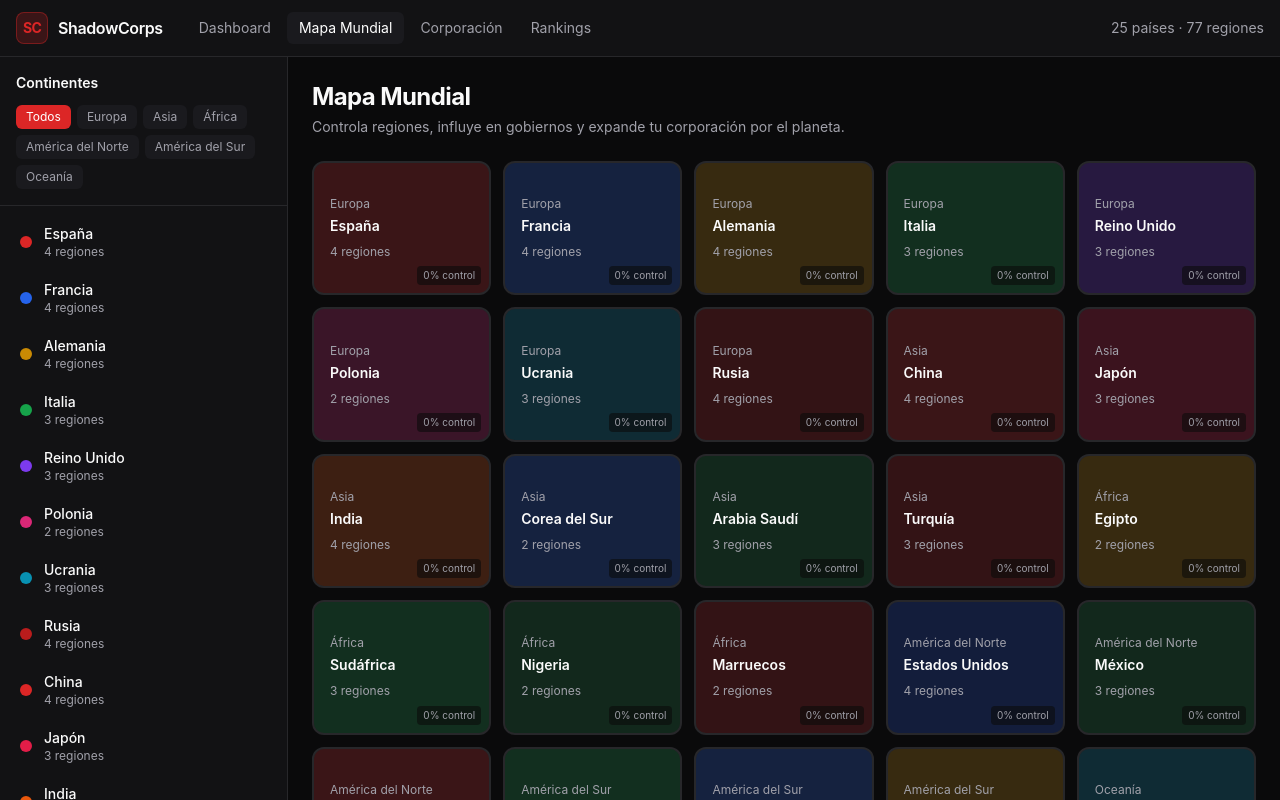
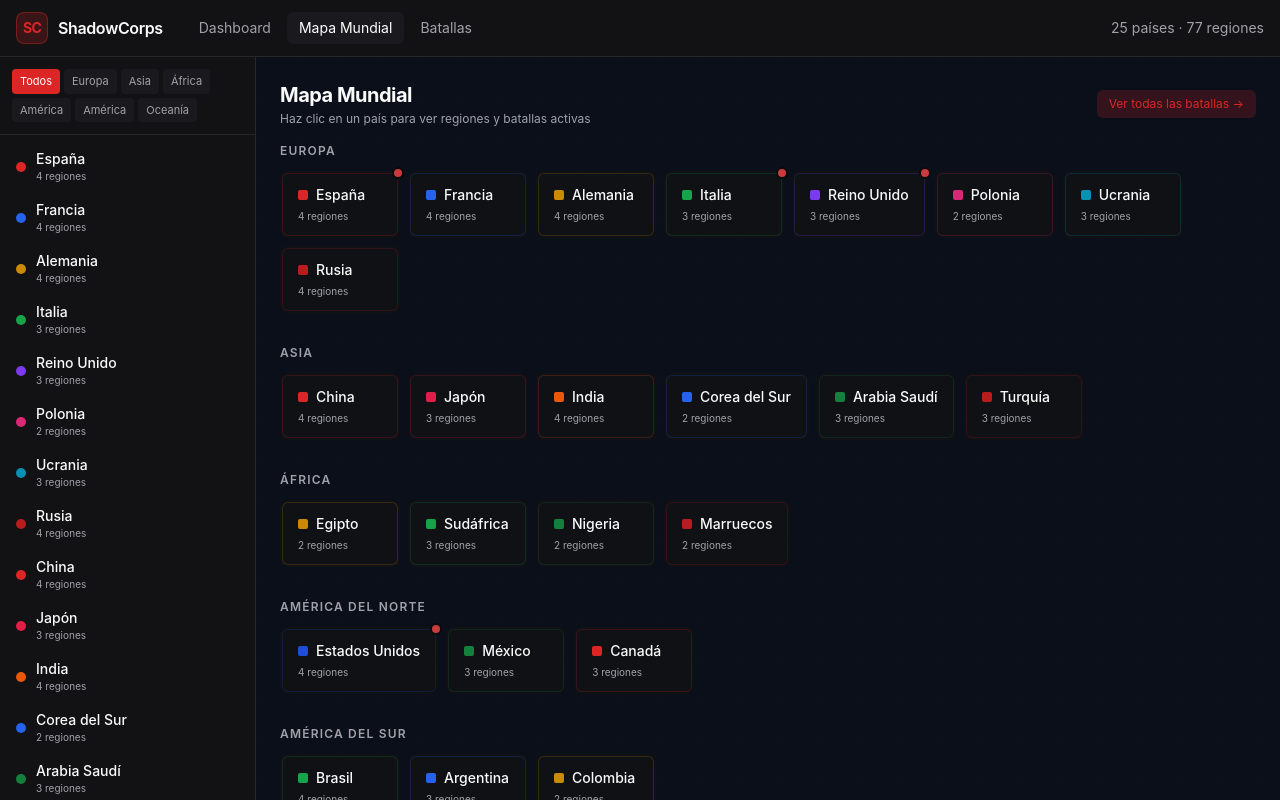
Before and after one commit to ViGarPastSP/shadow-corporations, a Next.js app: page /map in a window 1280 px wide. Shown: the top 800 px of the page. Built offline with nearby package versions, Linux system fonts and the light colour scheme.

Commit message:
Restore full package.json + real interactive world map page

```diff
--- a/src/app/map/page.tsx
+++ b/src/app/map/page.tsx
@@ -3,6 +3,7 @@
 import { useState } from "react";
 import Link from "next/link";
 import { COUNTRIES, REGIONS, CONTINENTS, getRegionsByCountry } from "@/data/countries";
+import { MOCK_BATTLES } from "@/data/battles";
 
 export default function MapPage() {
   const [selectedCountry, setSelectedCountry] = useState<string | null>(null);
@@ -14,10 +15,12 @@ export default function MapPage() {
 
   const selected = selectedCountry ? COUNTRIES.find((c) => c.id === selectedCountry) : null;
   const regions = selectedCountry ? getRegionsByCountry(selectedCountry) : [];
+  const countryBattles = selectedCountry
+    ? MOCK_BATTLES.filter((b) => b.location.startsWith(selectedCountry))
+    : [];
 
   return (
     <div className="min-h-screen bg-background flex flex-col">
-      {/* Header */}
       <header className="border-b border-border bg-surface sticky top-0 z-50">
         <div className="max-w-7xl mx-auto px-4 h-14 flex items-center justify-between">
           <div className="flex items-center gap-6">
@@ -28,166 +31,171 @@ export default function MapPage() {
               <span className="font-semibold tracking-tight">ShadowCorps</span>
             </Link>
             <nav className="hidden md:flex items-center gap-1 text-sm">
-              <Link href="/dashboard" className="px-3 py-1.5 rounded-md text-muted hover:text-white transition">
-                Dashboard
-              </Link>
-              <Link href="/map" className="px-3 py-1.5 rounded-md bg-surface2 text-white">
-                Mapa Mundial
-              </Link>
-              <Link href="#" className="px-3 py-1.5 rounded-md text-muted hover:text-white transition">
-                Corporación
-              </Link>
-              <Link href="#" className="px-3 py-1.5 rounded-md text-muted hover:text-white transition">
-                Rankings
-              </Link>
+              <Link href="/dashboard" className="px-3 py-1.5 rounded-md text-muted hover:text-white transition">Dashboard</Link>
+              <Link href="/map" className="px-3 py-1.5 rounded-md bg-surface2 text-white">Mapa Mundial</Link>
+              <Link href="/battles" className="px-3 py-1.5 rounded-md text-muted hover:text-white transition">Batallas</Link>
             </nav>
           </div>
-          <div className="text-sm text-muted">
-            {COUNTRIES.length} países · {REGIONS.length} regiones
-          </div>
+          <div className="text-sm text-muted">{COUNTRIES.length} países · {REGIONS.length} regiones</div>
         </div>
       </header>
 
       <div className="flex-1 flex overflow-hidden">
-        {/* Sidebar - Continents & Countries */}
-        <aside className="w-72 border-r border-border bg-surface overflow-y-auto shrink-0">
-          <div className="p-4 border-b border-border">
-            <h2 className="font-semibold text-sm mb-3">Continentes</h2>
-            <div className="flex flex-wrap gap-1.5">
+        {/* Left sidebar */}
+        <aside className="w-64 border-r border-border bg-surface overflow-y-auto shrink-0 hidden md:block">
+          <div className="p-3 border-b border-border">
+            <div className="flex flex-wrap gap-1">
               <button
-                onClick={() => setSelectedContinent(null)}
-                className={`text-xs px-2.5 py-1 rounded-md transition ${
-                  !selectedContinent
-                    ? "bg-primary text-white"
-                    : "bg-surface2 text-muted hover:text-white"
+                onClick={() => { setSelectedContinent(null); setSelectedCountry(null); }}
+                className={`text-[11px] px-2 py-1 rounded transition ${
+                  !selectedContinent ? "bg-primary text-white" : "bg-surface2 text-muted hover:text-white"
                 }`}
-              >
-                Todos
-              </button>
+              >Todos</button>
               {CONTINENTS.map((c) => (
                 <button
                   key={c}
-                  onClick={() => {
-                    setSelectedContinent(c);
-                    setSelectedCountry(null);
-                  }}
-                  className={`text-xs px-2.5 py-1 rounded-md transition ${
-                    selectedContinent === c
-                      ? "bg-primary text-white"
-                      : "bg-surface2 text-muted hover:text-white"
+                  onClick={() => { setSelectedContinent(c); setSelectedCountry(null); }}
+                  className={`text-[11px] px-2 py-1 rounded transition ${
+                    selectedContinent === c ? "bg-primary text-white" : "bg-surface2 text-muted hover:text-white"
                   }`}
-                >
-                  {c}
-                </button>
+                >{c.split(" ")[0]}</button>
               ))}
             </div>
           </div>
-
-          <div className="p-2">
+          <div className="p-1.5">
             {filteredCountries.map((country) => (
               <button
                 key={country.id}
                 onClick={() => setSelectedCountry(country.id)}
-                className={`w-full flex items-center gap-3 px-3 py-2.5 rounded-lg text-left transition ${
-                  selectedCountry === country.id
-                    ? "bg-surface2 border border-border"
-                    : "hover:bg-surface2/50"
+                className={`w-full flex items-center gap-2.5 px-2.5 py-2 rounded-lg text-left transition ${
+                  selectedCountry === country.id ? "bg-surface2" : "hover:bg-surface2/50"
                 }`}
               >
-                <div
-                  className="w-3 h-3 rounded-full shrink-0"
-                  style={{ backgroundColor: country.color }}
-                />
+                <div className="w-2.5 h-2.5 rounded-full shrink-0" style={{ backgroundColor: country.color }} />
                 <div className="min-w-0">
                   <div className="text-sm font-medium truncate">{country.name}</div>
-                  <div className="text-xs text-muted">{country.regions.length} regiones</div>
+                  <div className="text-[10px] text-muted">{country.regions.length} regiones</div>
                 </div>
               </button>
             ))}
           </div>
         </aside>
 
-        {/* Main map area */}
+        {/* Main content - World Map visual */}
         <main className="flex-1 flex flex-col overflow-hidden">
-          {/* Map placeholder - visual grid of countries */}
-          <div className="flex-1 p-6 overflow-auto">
-            <div className="mb-6">
-              <h1 className="text-2xl font-bold tracking-tight">Mapa Mundial</h1>
-              <p className="text-muted text-sm mt-1">
-                Controla regiones, influye en gobiernos y expande tu corporación por el planeta.
-              </p>
+          {/* Real-feeling world map using geographic layout */}
+          <div className="flex-1 relative bg-[#0a0f1a] overflow-auto">
+            {/* Dark ocean background with grid */}
+            <div className="absolute inset-0 opacity-20" style={{
+              backgroundImage: `linear-gradient(rgba(255,255,255,0.03) 1px, transparent 1px),
+                linear-gradient(90deg, rgba(255,255,255,0.03) 1px, transparent 1px)`,
+              backgroundSize: "40px 40px"
+            }} />
+
+            <div className="relative p-6 min-h-full">
+              <div className="mb-4 flex items-center justify-between">
+                <div>
+                  <h1 className="text-xl font-bold tracking-tight">Mapa Mundial</h1>
+                  <p className="text-muted text-xs mt-0.5">Haz clic en un país para ver regiones y batallas activas</p>
+                </div>
+                <Link href="/battles" className="text-xs bg-primary/20 text-primary px-3 py-1.5 rounded-md hover:bg-primary/30 transition">
+                  Ver todas las batallas →
+                </Link>
               </div>
 
-            {/* Visual country grid (simulates map feel) */}
-            <div className="grid grid-cols-2 sm:grid-cols-3 md:grid-cols-4 lg:grid-cols-5 gap-3">
-              {filteredCountries.map((country) => {
+              {/* Geographic-ish layout by continent */}
+              <div className="space-y-8">
+                {CONTINENTS.map((continent) => {
+                  const countries = COUNTRIES.filter((c) => c.continent === continent);
+                  if (selectedContinent && selectedContinent !== continent) return null;
+                  return (
+                    <div key={continent}>
+                      <h2 className="text-xs font-semibold text-muted uppercase tracking-widest mb-3">{continent}</h2>
+                      <div className="flex flex-wrap gap-2">
+                        {countries.map((country) => {
+                          const hasBattle = MOCK_BATTLES.some((b) => b.location.startsWith(country.id) && b.status === "active");
                           const isSelected = selectedCountry === country.id;
                           return (
                             <button
                               key={country.id}
                               onClick={() => setSelectedCountry(country.id)}
-                    className={`relative aspect-[4/3] rounded-xl border-2 p-4 text-left transition overflow-hidden group ${
+                              className={`relative group px-4 py-3 rounded-lg border-2 text-left transition min-w-[120px] ${
                                 isSelected
-                        ? "border-primary bg-primary/10"
-                        : "border-border bg-surface hover:border-zinc-500"
+                                  ? "border-primary bg-primary/15 scale-105 shadow-lg shadow-primary/20"
+                                  : "border-transparent bg-surface/80 hover:border-zinc-600 hover:bg-surface"
                               }`}
+                              style={{
+                                boxShadow: isSelected ? undefined : `inset 0 0 0 1px ${country.color}33`,
+                              }}
                             >
-                    <div
-                      className="absolute inset-0 opacity-20 group-hover:opacity-30 transition"
-                      style={{ backgroundColor: country.color }}
-                    />
-                    <div className="relative z-10">
-                      <div className="text-xs text-muted mb-1">{country.continent}</div>
-                      <div className="font-semibold text-sm">{country.name}</div>
-                      <div className="text-xs text-muted mt-2">
-                        {country.regions.length} regiones
+                              {hasBattle && (
+                                <span className="absolute -top-1.5 -right-1.5 w-3 h-3 bg-red-500 rounded-full animate-pulse border-2 border-background" />
+                              )}
+                              <div className="flex items-center gap-2">
+                                <div className="w-2.5 h-2.5 rounded-sm" style={{ backgroundColor: country.color }} />
+                                <span className="text-sm font-medium">{country.name}</span>
                               </div>
-                    </div>
-                    {/* Control indicator placeholder */}
-                    <div className="absolute bottom-2 right-2 text-[10px] text-muted bg-background/60 px-1.5 py-0.5 rounded">
-                      0% control
-                    </div>
+                              <div className="text-[10px] text-muted mt-1">{country.regions.length} regiones</div>
                             </button>
                           );
                         })}
                       </div>
                     </div>
+                  );
+                })}
+              </div>
+            </div>
+          </div>
 
-          {/* Bottom panel - selected country details */}
+          {/* Bottom detail panel */}
           {selected && (
-            <div className="border-t border-border bg-surface p-5">
-              <div className="max-w-7xl mx-auto flex flex-col md:flex-row gap-6">
-                <div className="md:w-64 shrink-0">
-                  <div className="flex items-center gap-3 mb-3">
-                    <div
-                      className="w-4 h-4 rounded-full"
-                      style={{ backgroundColor: selected.color }}
-                    />
+            <div className="border-t border-border bg-surface p-4 max-h-[40vh] overflow-y-auto">
+              <div className="max-w-7xl mx-auto">
+                <div className="flex flex-wrap items-start gap-6">
+                  <div className="w-48 shrink-0">
+                    <div className="flex items-center gap-2 mb-2">
+                      <div className="w-3.5 h-3.5 rounded-full" style={{ backgroundColor: selected.color }} />
                       <h2 className="font-semibold text-lg">{selected.name}</h2>
                     </div>
-                  <div className="text-sm text-muted space-y-1">
-                    <div>Continente: {selected.continent}</div>
-                    <div>Código: {selected.code}</div>
-                    <div>{regions.length} regiones</div>
+                    <div className="text-xs text-muted space-y-0.5 mb-3">
+                      <div>{selected.continent}</div>
+                      <div>{regions.length} regiones · Código {selected.code}</div>
                     </div>
-                  <button className="mt-4 w-full bg-primary hover:bg-primaryHover text-white text-sm font-medium py-2 rounded-lg transition">
+                    <div className="flex flex-col gap-1.5">
+                      <button className="w-full bg-primary hover:bg-primaryHover text-white text-xs font-medium py-2 rounded-md transition">
                         Expandir influencia
                       </button>
+                      <button className="w-full bg-surface2 hover:bg-zinc-700 text-xs py-2 rounded-md transition">
+                        Declarar guerra
+                      </button>
+                    </div>
                   </div>
 
-                <div className="flex-1">
-                  <h3 className="text-sm font-medium text-muted mb-3">Regiones</h3>
-                  <div className="grid grid-cols-2 sm:grid-cols-3 md:grid-cols-4 gap-2">
+                  <div className="flex-1 min-w-[200px]">
+                    <h3 className="text-xs font-medium text-muted mb-2 uppercase tracking-wider">Regiones</h3>
+                    <div className="grid grid-cols-2 sm:grid-cols-3 gap-1.5">
                       {regions.map((region) => (
-                      <div
-                        key={region.id}
-                        className="bg-surface2 border border-border rounded-lg px-3 py-2.5 hover:border-zinc-500 transition cursor-pointer"
-                      >
-                        <div className="text-sm font-medium">{region.name}</div>
-                        <div className="text-xs text-muted mt-0.5">Sin control</div>
+                        <div key={region.id} className="bg-surface2 border border-border rounded-md px-2.5 py-2 hover:border-zinc-500 cursor-pointer transition">
+                          <div className="text-xs font-medium">{region.name}</div>
+                          <div className="text-[10px] text-muted">Sin control</div>
                         </div>
                       ))}
                     </div>
+                  </div>
+
+                  {countryBattles.length > 0 && (
+                    <div className="w-56 shrink-0">
+                      <h3 className="text-xs font-medium text-muted mb-2 uppercase tracking-wider">Batallas aquí</h3>
+                      <div className="space-y-1.5">
+                        {countryBattles.map((b) => (
+                          <Link key={b.id} href="/battles" className="block bg-red-500/10 border border-red-500/30 rounded-md px-2.5 py-2 hover:bg-red-500/20 transition">
+                            <div className="text-xs font-medium text-red-300">{b.title}</div>
+                            <div className="text-[10px] text-muted">{b.attacker} vs {b.defender}</div>
+                          </Link>
+                        ))}
+                      </div>
+                    </div>
+                  )}
                 </div>
               </div>
             </div>
```
Also changed, not shown: package.json (+10 -2 lines). Lines whose indentation alone changed are shown as unchanged.
